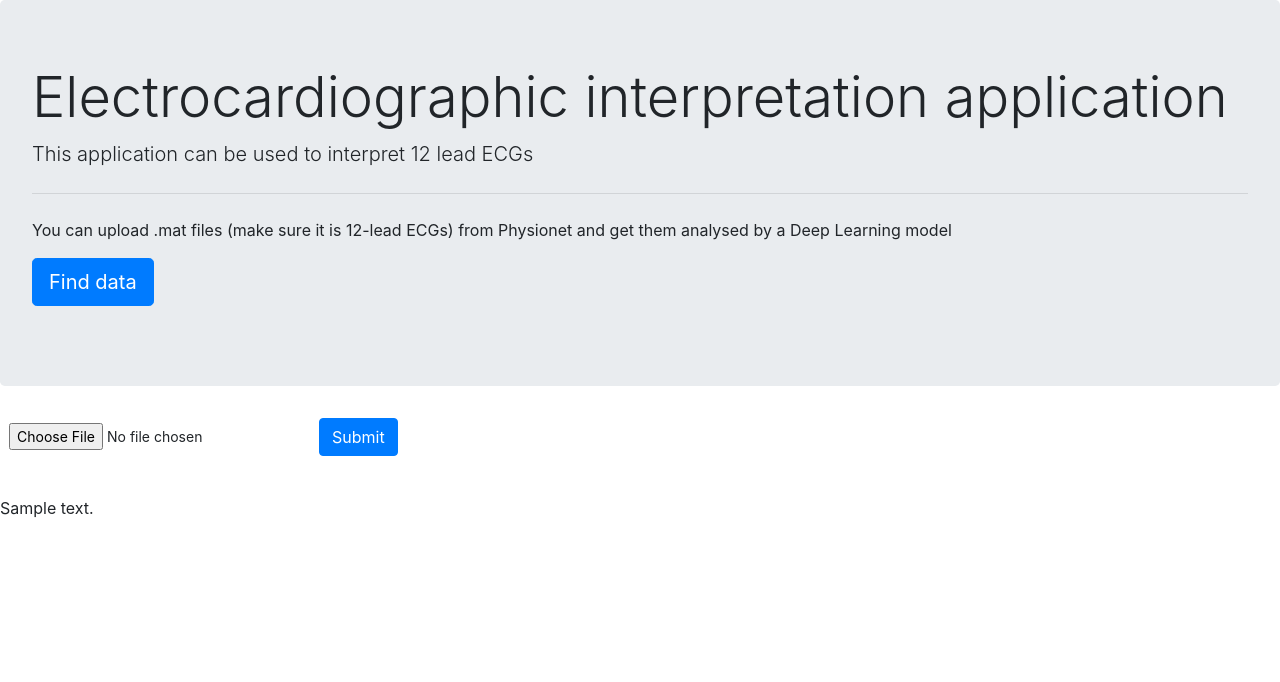
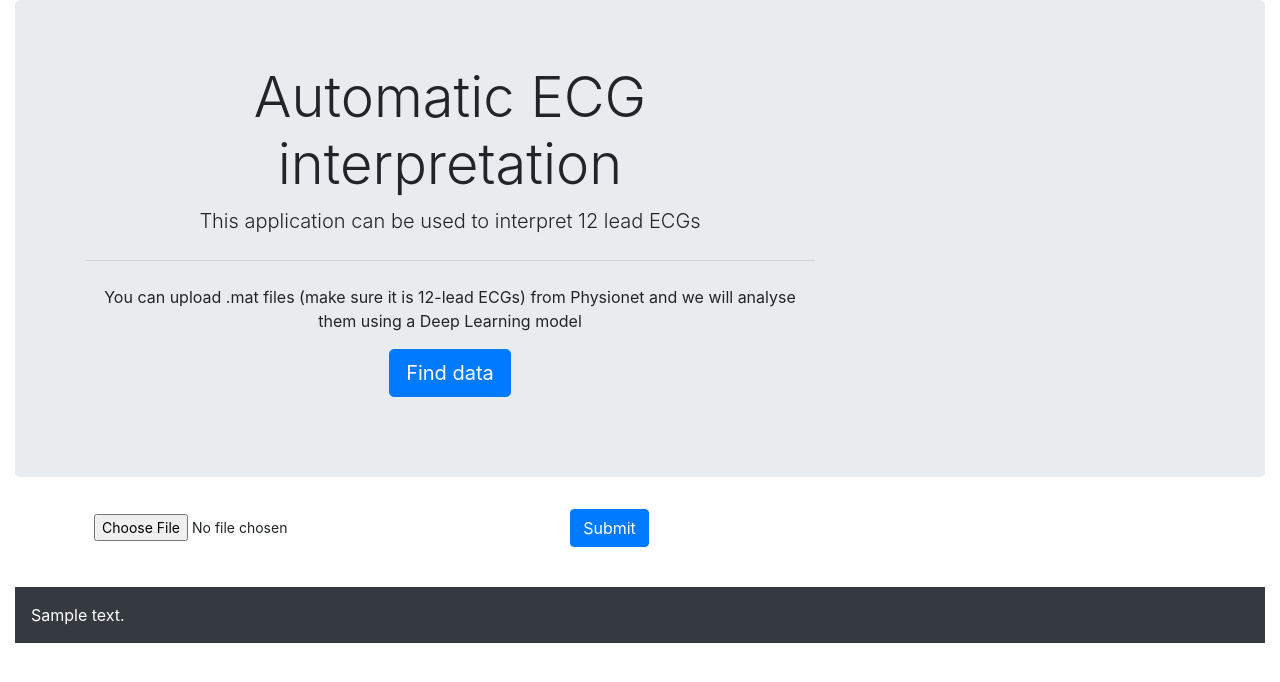
Before and after one commit to Bsingstad/ECG-interpretation-flask-application, a Flask app: template templates/index.html in a window 1280 px wide. Shown: the top 682 px of the page. Run offline with Flask 2, Linux system fonts and the light colour scheme; the template is opened without the code that fills it: most values are stand-ins (such as "Sample title", 1, 10 or a date in 2020); some libraries are stand-ins or nearby versions.

Commit message:
visual improvements

```diff
--- a/main.py
+++ b/main.py
@@ -114,6 +114,7 @@ def submit_file():
         reshaped_signal = padded_signal.reshape(1,5000,12)
         prediction = model.predict(reshaped_signal)[0]
         result_string = pred_to_labels(prediction)
+        result_string = result_string[:-2]
         return render_template('index.html', prediction_text='The predicted diagnoses are: {}'.format(result_string))
 
 
--- a/static/css/main.css
+++ /dev/null
@@ -1,9 +0,0 @@
-.file-field.medium .file-path-wrapper {
-    height: 3rem; }
-    .file-field.medium .file-path-wrapper .file-path {
-    height: 2.8rem; }
-
-    .file-field.big-2 .file-path-wrapper {
-    height: 3.7rem; }
-    .file-field.big-2 .file-path-wrapper .file-path {
-    height: 3.5rem; }
--- a/templates/base.html
+++ b/templates/base.html
@@ -3,13 +3,14 @@
 <head>
     <meta charset="utf-8">
     <meta name="viewport" content="width=device-width, initial-scale=1, shrink-to-fit=no">
-    <link rel="stylesheet" href="{{ url_for('static', filename='css/main.css') }}">
     <link rel="stylesheet" href="https://maxcdn.bootstrapcdn.com/bootstrap/4.0.0/css/bootstrap.min.css" integrity="sha384-Gn5384xqQ1aoWXA+058RXPxPg6fy4IWvTNh0E263XmFcJlSAwiGgFAW/dAiS6JXm" crossorigin="anonymous">
     <title>{% block title %}{% endblock %}</title>
 </head>
 <body>
+    <div class="container-fluid">
     {% block content %}
     {% endblock %}
+    </div>
     <script src="https://code.jquery.com/jquery-3.2.1.slim.min.js" integrity="sha384-KJ3o2DKtIkvYIK3UENzmM7KCkRr/rE9/Qpg6aAZGJwFDMVNA/GpGFF93hXpG5KkN" crossorigin="anonymous"></script>
     <script src="https://cdnjs.cloudflare.com/ajax/libs/popper.js/1.12.9/umd/popper.min.js" integrity="sha384-ApNbgh9B+Y1QKtv3Rn7W3mgPxhU9K/ScQsAP7hUibX39j7fakFPskvXusvfa0b4Q" crossorigin="anonymous"></script>
     <script src="https://maxcdn.bootstrapcdn.com/bootstrap/4.0.0/js/bootstrap.min.js" integrity="sha384-JZR6Spejh4U02d8jOt6vLEHfe/JQGiRRSQQxSfFWpi1MquVdAyjUar5+76PVCmYl" crossorigin="anonymous"></script>
--- a/templates/index.html
+++ b/templates/index.html
@@ -3,15 +3,25 @@
 {% block content %}
 
 <div class="jumbotron" lang="en">
-    <h1 class="display-4">Electrocardiographic interpretation application</h1>
+    <div class="container">
+        <div class="row">
+            <div class="col-lg-8 col-lg-offset-2 text-center">
+
+                <h1 class="display-4">Automatic ECG interpretation</h1>
                 <p class="lead">This application can be used to interpret 12 lead ECGs</p>
                 <hr class="my-4">
-    <p>You can upload .mat files (make sure it is 12-lead ECGs) from Physionet and get them analysed by a Deep Learning model </p>
+                <p>You can upload .mat files (make sure it is 12-lead ECGs) from Physionet and we will analyse them using a Deep Learning model </p>
                 <p class="lead">
                 <a class="btn btn-primary btn-lg" href="https://physionet.org/" role="button">Find data</a>
                 </p>
             </div>
+        </div>
+    </div>
+</div>
 <form class="md-form" method="post" action="/" enctype="multipart/form-data" lang="en">
+    <div class="container">
+        <div class="row">
+            <div class="col-lg-8 col-lg-offset-2 text-center">
                 <div class="file-field">
                     <div class="btn btn-pink btn-rounded btn-sm float-left">
                         <input type="file" name="file" autocomplete="off" required placeholder="Upload your file">
@@ -20,8 +30,11 @@
                 <div class="form-group">
                     <input type="submit" class="btn btn-primary" value="Submit">
                 </div>
+            </div>
+        </div>
+    </div>
 </form>
 <br>
-    {{ prediction_text }}
+<div class="p-3 mb-2 bg-dark text-white">{{ prediction_text }}</div>
 
 {% endblock %}
```
Also changed, not shown: 1 other file. Lines whose indentation alone changed are shown as unchanged.
